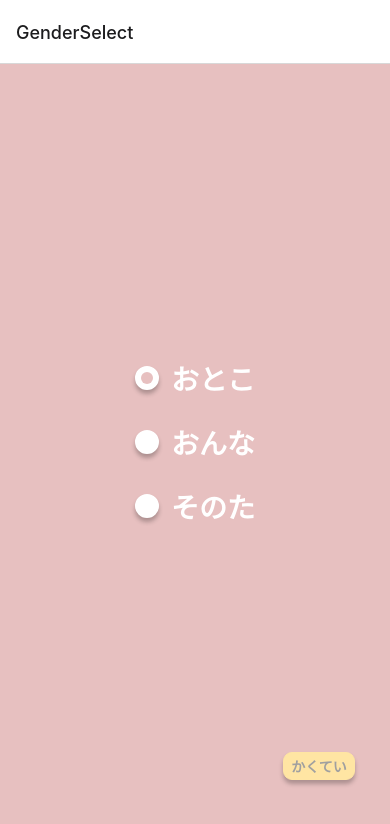
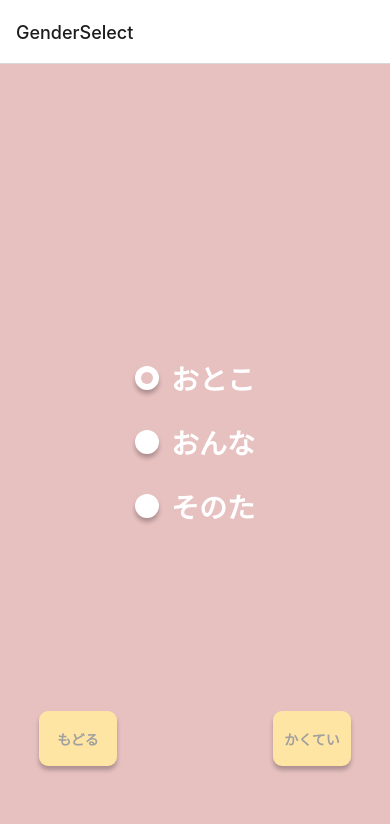
Before and after one commit to aizuHackathon/hackathon-front-app, a React Native app: screen /GenderSelect in a window 390 px wide. Shown: the top 824 px of the page. Built offline with nearby package versions, Linux system fonts and the light colour scheme.

Commit message:
#fix : もどるボタン追加と、ボタンの大きさの%化

```diff
--- a/src/screens/GenderSelect/GenderSelect.tsx
+++ b/src/screens/GenderSelect/GenderSelect.tsx
@@ -1,5 +1,5 @@
 import React, { useState } from 'react';
-import { View, Text, Pressable, TouchableOpacity, Button } from 'react-native';
+import { View, Text, Pressable, TouchableOpacity } from 'react-native';
 import { genderStyles } from './GenderSelectStyles';
 
 type RadioButtonProps = {
@@ -29,6 +29,7 @@ export const GenderSelect: React.FC = () => {
           />
         );
       })}
+      <GoBackButton onClick={() => console.log('hi')} />
       <SubmitButton onClick={() => console.log('hi')} />
     </View>
   );
@@ -58,6 +59,13 @@ const RadioButton: React.FC<RadioButtonProps> = ({
 
 const SubmitButton: React.FC<{ onClick: () => void }> = ({ onClick }) => {
   return (
+    <TouchableOpacity activeOpacity={0.7} style={genderStyles.goToBackButton}>
+      <Text style={genderStyles.buttonText}>もどる</Text>
+    </TouchableOpacity>
+  );
+};
+const GoBackButton: React.FC<{ onClick: () => void }> = ({ onClick }) => {
+  return (
     <TouchableOpacity activeOpacity={0.7} style={genderStyles.goToNextButton}>
       <Text style={genderStyles.buttonText}>かくてい</Text>
     </TouchableOpacity>
--- a/src/screens/GenderSelect/GenderSelectStyles.ts
+++ b/src/screens/GenderSelect/GenderSelectStyles.ts
@@ -42,14 +42,12 @@ export const genderStyles = StyleSheet.create({
     borderRadius: 6,
     backgroundColor: '#E7C0C0',
   },
-  goToNextButton: {
+  goToBackButton: {
     position: 'absolute',
-    height: 28,
-    width: 72,
+    height: '7%',
+    width: '20%',
     backgroundColor: '#FFE5A3',
     borderRadius: 9,
-    borderWidth: 1,
-    borderColor: '#FFE5A3',
     shadowColor: '#000',
     shadowOffset: {
       width: 0,
@@ -60,8 +58,27 @@ export const genderStyles = StyleSheet.create({
     alignItems: 'center',
     justifyContent: 'center',
     alignSelf: 'flex-end',
-    bottom: 64,
-    right: 35,
+    bottom: '10%',
+    left: '10%',
+  },
+  goToNextButton: {
+    position: 'absolute',
+    height: '7%',
+    width: '20%',
+    backgroundColor: '#FFE5A3',
+    borderRadius: 9,
+    shadowColor: '#000',
+    shadowOffset: {
+      width: 0,
+      height: 4,
+    },
+    shadowOpacity: 0.25,
+    shadowRadius: 4,
+    alignItems: 'center',
+    justifyContent: 'center',
+    alignSelf: 'flex-end',
+    bottom: '10%',
+    right: '10%',
   },
   buttonText: {
     fontSize: 14,
```
